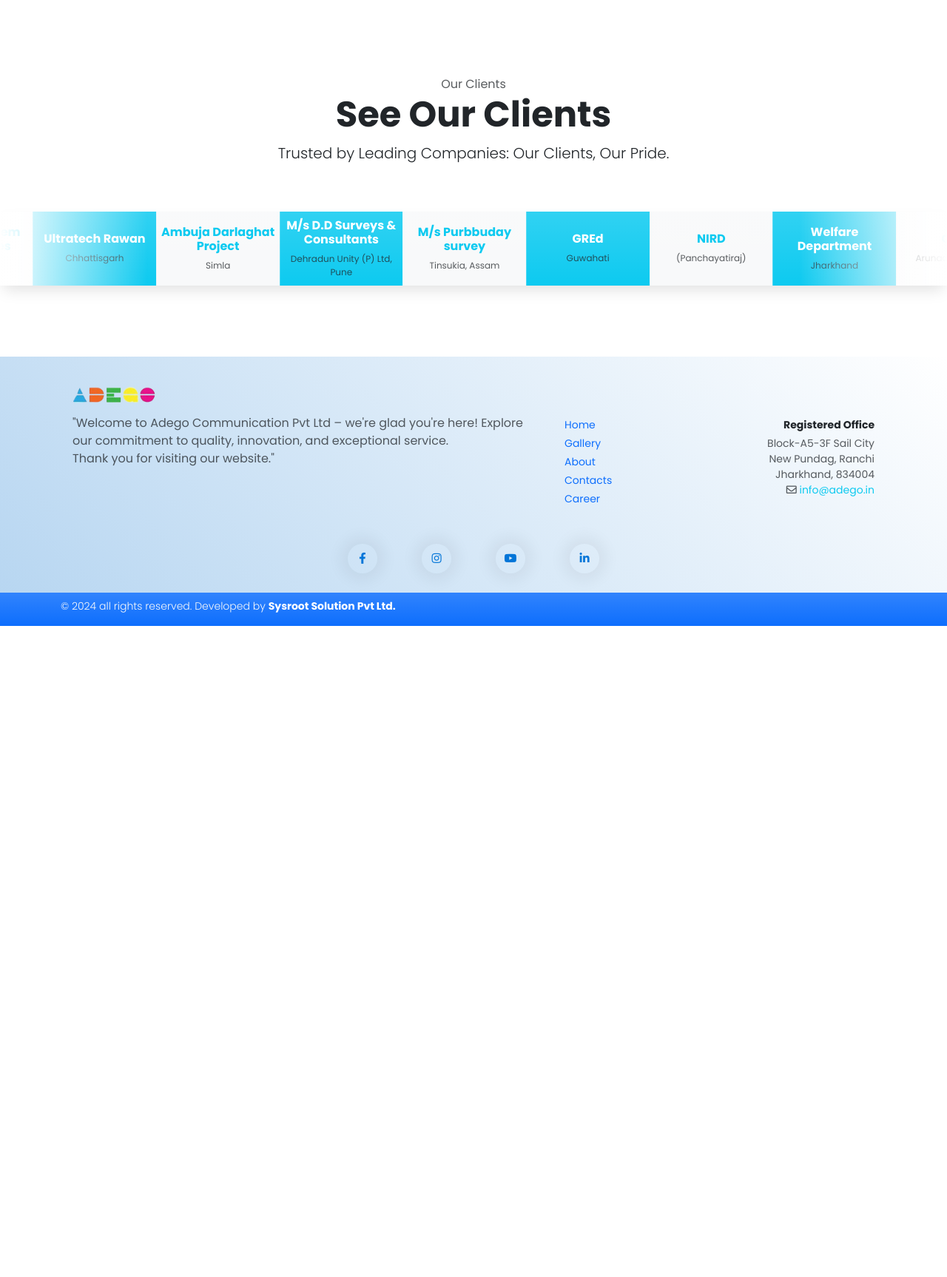
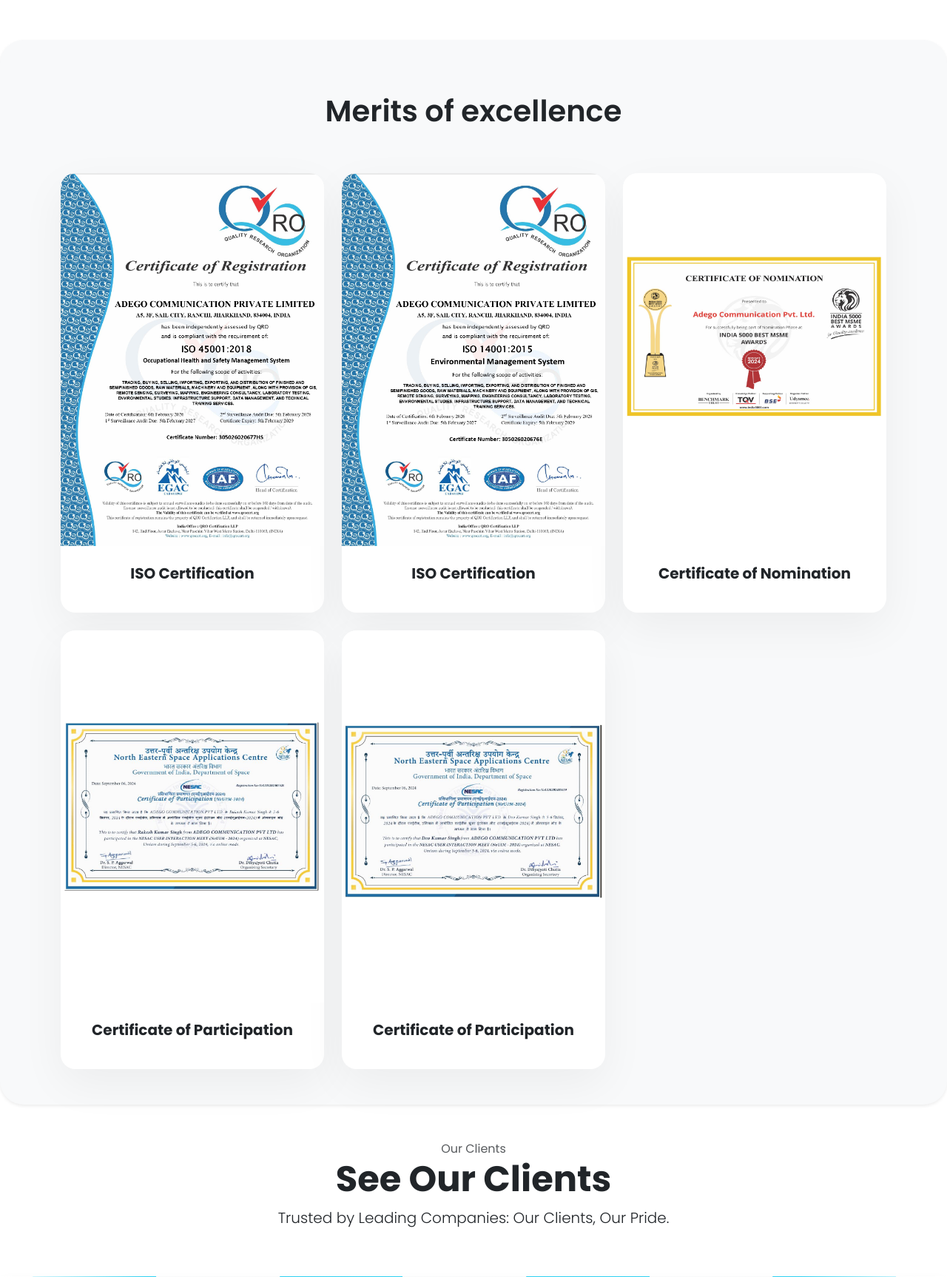
Before and after one commit to ash11109/adego, a PHP site: page / in a window 1280 px wide. Shown: the part 4063-5789 px from the top of the page at 74% size. Before the commit the page ends 4909 px from the top, so only its background shows below. Run offline with PHP 8.4, Linux system fonts and the light colour scheme.

Commit message:
certificates updated

```diff
--- a/assets/css/style.css
+++ b/assets/css/style.css
@@ -388,3 +388,82 @@ footer {
         padding: 10px;
     }
 }
+
+
+/* certificate section */
+
+.certificate-section {
+    padding: 40px 0;
+}
+
+.certificate-card {
+    background: white;
+    border-radius: 20px;
+    overflow: hidden;
+    box-shadow: 0 20px 60px rgba(0, 0, 0, 0.05);
+    transition: transform 0.4s ease, box-shadow 0.4s ease;
+    height: 100%;
+    display: flex;
+    flex-direction: column;
+}
+
+.certificate-card:hover {
+    transform: translateY(-10px);
+    box-shadow: 0 30px 80px rgba(0, 0, 0, 0.10);
+}
+
+.certificate-image-wrapper {
+    position: relative;
+    width: 100%;
+    aspect-ratio: 1/1.414;
+    overflow: hidden;
+    background: linear-gradient(135deg, #f5f7fa 0%, #c3cfe2 100%);
+}
+
+.certificate-image {
+    width: 100%;
+    height: 100%;
+    object-fit: cover;
+    transition: transform 0.6s ease;
+}
+
+.certificate-card:hover .certificate-image {
+    transform: scale(1.05);
+}
+
+.certificate-info {
+    padding: 25px;
+    text-align: center;
+}
+
+.certificate-title {
+    font-size: 20px;
+    font-weight: 700;
+    color: var(--main-color-hover);
+    margin-bottom: 8px;
+}
+
+.certificate-date {
+    color: #718096;
+    font-size: 14px;
+    font-weight: 500;
+}
+
+.section-header {
+    text-align: center;
+    margin-bottom: 60px;
+}
+
+.section-title {
+    font-size: 48px;
+    font-weight: 800;
+    color: white;
+    margin-bottom: 15px;
+    text-shadow: 0 4px 15px rgba(0, 0, 0, 0.1);
+}
+
+.section-subtitle {
+    font-size: 18px;
+    color: rgba(255, 255, 255, 0.9);
+    font-weight: 400;
+}
--- a/career.php
+++ b/career.php
@@ -1,7 +1,4 @@
-<?php
-require_once 'inc/header.php';
-require_once 'inc/data.php';
-?>
+<?php require_once 'inc/header.php';?>
 
 <header class="career-hero">
     <h1 class="fw-bold pt-5 pt-md-2">Careers</h1>
--- a/inc/data.php
+++ b/inc/data.php
@@ -94,3 +94,36 @@ $job_openings = [
         'selection_mode' => 'Viva / Interview'
     ]
 ];
+
+$certificates = [
+    [
+        'url' => 'reg_sms.jpg',
+        'name' => 'ISO Certification',
+        'alt' => '',
+        'desciption' => ''
+    ],
+    [
+        'url' => 'reg_ems.jpg',
+        'name' => 'ISO Certification',
+        'alt' => '',
+        'desciption' => ''
+    ],
+    [
+        'url' => 'adego_con.png',
+        'name' => 'Certificate of Nomination',
+        'alt' => '',
+        'desciption' => ''
+    ],
+    [
+        'url' => 'adego_nesac.png',
+        'name' => 'Certificate of Participation',
+        'alt' => '',
+        'desciption' => ''
+    ],
+    [
+        'url' => 'adego_nesac2.png',
+        'name' => 'Certificate of Participation',
+        'alt' => '',
+        'desciption' => ''
+    ]
+];
--- a/inc/header.php
+++ b/inc/header.php
@@ -1,3 +1,5 @@
+<?php require_once 'inc/data.php'; ?>
+
 <!doctype html>
 <html lang="en">
 
--- a/index.php
+++ b/index.php
@@ -234,6 +234,33 @@
     </div>
 </section>
 
+<!-- Certificate Section -->
+<section class="bg-light rounded-5 shadow-sm py-md-5 py-4 certificate-section">
+    <div class="container mt-4">
+        <div class="section-header">
+            <h2 class="text-center fw-semibold mb-5 display-6">Merits of <span class="text-main">excellence</span></h2>
+        </div>
+
+        <div class="row g-4">
+            <?php foreach ($certificates as $certificate): ?>
+                <div class="col-lg-4 col-md-6">
+                    <div class="certificate-card">
+                        <div class="certificate-image-wrapper">
+                            <img src="assets/images/certificate/<?php echo htmlspecialchars($certificate['url']); ?>"
+                                alt="<?php echo htmlspecialchars($certificate['alt'] ?: $certificate['name']); ?>"
+                                class="certificate-image lazy">
+                        </div>
+                        <div class="certificate-info">
+                            <h3 class="certificate-title text-main"><?php echo htmlspecialchars($certificate['name']); ?></h3>
+                            <p class="certificate-description"><?php echo htmlspecialchars($certificate['desciption']); ?></p>
+                        </div>
+                    </div>
+                </div>
+            <?php endforeach; ?>
+        </div>
+    </div>
+</section>
+
 <!-- client section -->
 <section class="py-5 mb-5">
     <div class="row justify-content-center text-center mb-2 mb-lg-4 mb-5  animated animatedFadeInUp fadeInUp m-0">
```
Also changed, not shown: assets/images/certificate/adego_con.png (added), assets/images/certificate/adego_nesac.png (added), assets/images/certificate/adego_nesac2.png (added), assets/images/certificate/reg_ems.jpg (added), assets/images/certificate/reg_sms.jpg (added), assets/images/gallery/Certificates/reg_ems.jpg (added), assets/images/gallery/Certificates/reg_sms.jpg (added).
